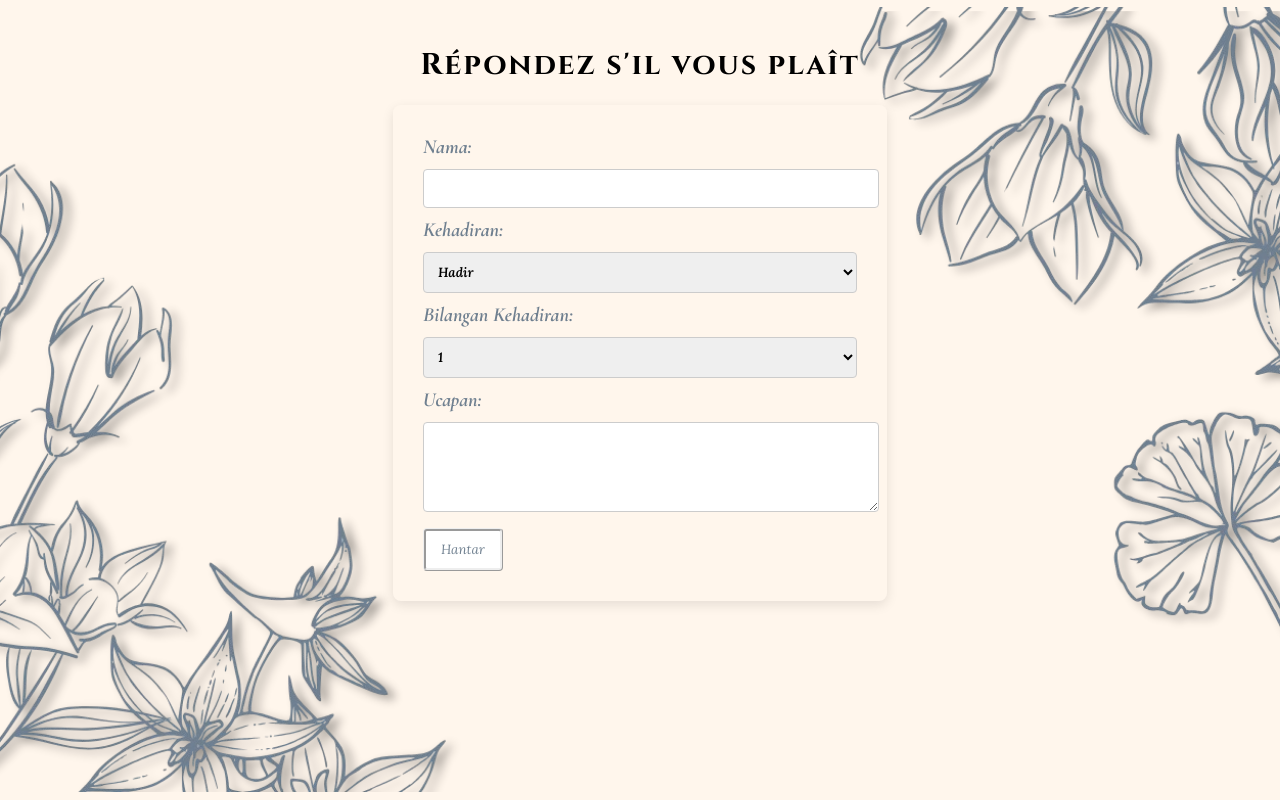
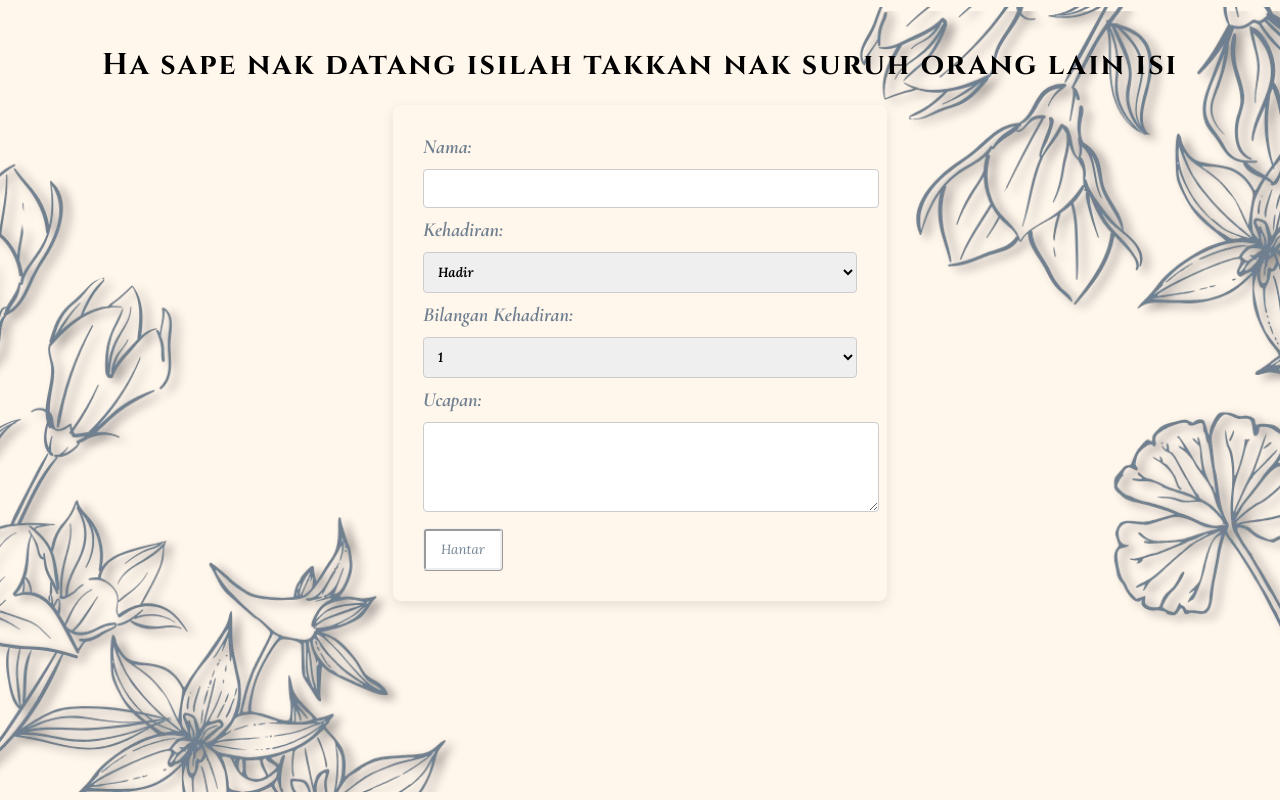
Before and after one commit to Balililion/rsvpMajlis, a website: page index.html in a window 1280 px wide. Both pictures are taken after a click on the button "RSVP". Shown: the top 800 px of the page. Drawn offline with nearby package versions, Linux system fonts and the light colour scheme; no server answers; a web font is replaced by a local one.

Commit message:
Update index.html

```diff
--- a/index.html
+++ b/index.html
@@ -324,7 +324,7 @@
   </div>
 
   <div class="rsvp-form-container" id="rsvpFormContainer">
-    <h2 class="rsvp-form-title">Répondez s'il vous plaît</h2>
+    <h2 class="rsvp-form-title">Ha sape nak datang isilah takkan nak suruh orang lain isi</h2>
     <form class="rsvp-form" id="rsvp-form">
       <label for="name">Nama:</label>
       <input type="text" id="name" name="name" required>
```
